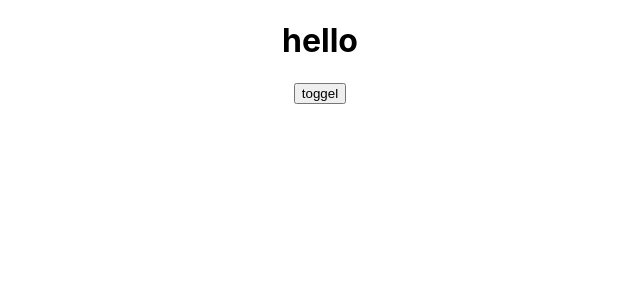
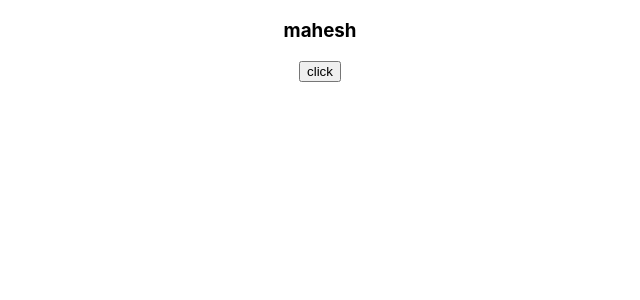
Before and after one commit to maheshnarute/Beginning-of-React, a React (Create React App) app: page / in a window 1280 px wide. Shown: the top 300 px of the page, without its empty margins (320-960 px from the left). Built offline with nearby package versions, Linux system fonts and the light colour scheme.

Commit message:
usestate

```diff
--- a/src/App.js
+++ b/src/App.js
@@ -14,10 +14,13 @@ import Books from './Udemy/Books';
 import UseState from './youtub/UseState';
 import GetInputBox from './youtub/GetInputBox';
 import HideShow from './youtub/HideShow';
+import Form from './youtub/Form';
+import UseStateExample from './youtub/UseStateExample';
 
 function App() {
   return (
     <div className="App">
+      <UseStateExample/>
 {/* <ConditionRedering/> */}
 {/* <ListName/> */}
 {/* <Styling display={true}/>
@@ -25,7 +28,9 @@ function App() {
 {/* <FormSubmit/> */}
 {/* <UseState/> */}
 {/* <GetInputBox /> */}
-<HideShow/>
+{/* <HideShow/> */}
+{/* <Form/> */}
+
 
       {/* <EventBind/> */}
       {/* <FunctionClick1 /> */}
--- /dev/null
+++ b/src/youtub/Form.js
@@ -0,0 +1,34 @@
+// import { useState } from "react"
+import React,{useState} from 'react'
+
+function Form() {
+    const[name ,setName]=useState('');
+    const[check,setCheck]=useState(false);
+    const[interest, setInterest]=useState('');
+    const getFormData=(e)=>{
+        console.log(name, check, interest)
+        console.warn(name, check, interest)
+
+        e.preventDefault()
+    }
+  return (
+    <div>
+        <h2>sending data to backend</h2>
+        <form onSubmit={getFormData}>
+            <input type='text' onChange={(e)=>setName(e.target.value)}/> <br />
+            <select onChange={(e)=>setCheck(e.target.value)}>
+                <option>select option</option>
+                <option>marval</option>
+                <option>Dc</option>
+            </select> <br />
+            <input type='checkbox' onChange={(e)=>setInterest(e.target.checked)} />
+            <br />
+
+
+            <button type='submit'> submit</button>
+        </form>
+    </div>
+  )
+}
+
+export default Form
--- /dev/null
+++ b/src/youtub/UseStateExample.js
@@ -0,0 +1,14 @@
+// import { useState } from "react"
+import React,{useState} from 'react'
+
+function UseStateExample() {
+    const [data , setData]=useState('mahesh');
+  return (
+    <div>
+        <h3>{data}</h3>
+        <button onClick={()=>setData('narute')}>click</button>
+    </div>
+  )
+}
+
+export default UseStateExample
```
